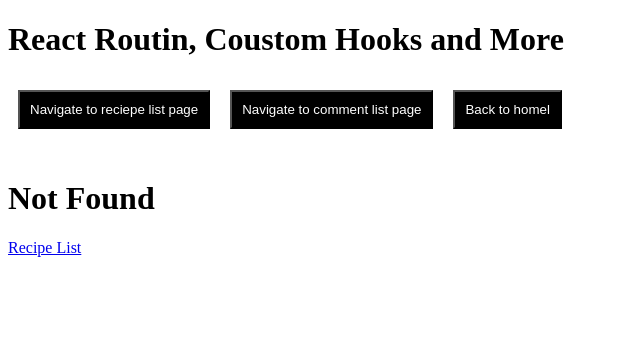
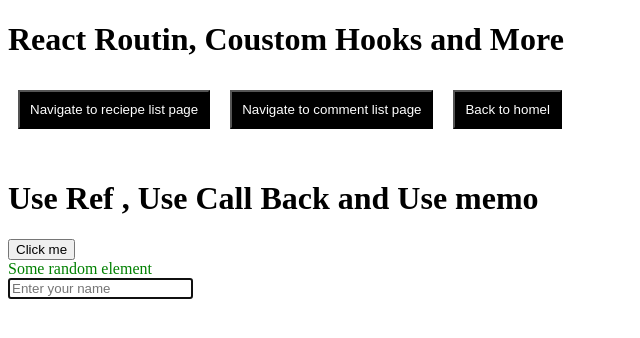
Before and after one commit to TheDarkLady/react_route, a React (Vite) app: page /hooks in a window 1280 px wide. Before the commit this address had no page. Shown: the top 338 px of the page, without its empty margins (0-640 px from the left). Built offline with nearby package versions, Linux system fonts and the light colour scheme.

Commit message:
useRef()

```diff
--- a/src/App.jsx
+++ b/src/App.jsx
@@ -8,6 +8,7 @@ import { Link } from "react-router-dom";
 import NotFound from "./pages/NotFound.jsx";
 import Layout from "./pages/Layout.jsx";
 import ReactHookForm from "./pages/ReactHookForm.jsx";
+import Hooks from "./pages/hooks.jsx";
 function App() {
   const navigate = useNavigate();
   return (
@@ -69,6 +70,7 @@ function App() {
         </Route>
         <Route path="*" element={<NotFound />} />
         <Route path="/reacthookform" element={<ReactHookForm />} />
+        <Route path="/hooks" element={<Hooks />} />
       </Routes>
 
     </>
--- /dev/null
+++ b/src/pages/Hooks.jsx
@@ -0,0 +1,32 @@
+import React, { useEffect } from 'react'
+import { useRef } from 'react'
+export default function Hooks() {
+    const currentValue = React.useRef(0)
+    const divElementRef = useRef()
+    const inputElementRef = useRef()
+    function handkeClick(){
+        currentValue.current++
+        console.log(currentValue.current)
+
+    }
+    useEffect(() => {
+        const getDivRefference = divElementRef.current
+        getDivRefference.style.color = "red"
+        setTimeout(() => {
+            getDivRefference.style.color = "green"
+        },2000)
+        const getInputRefference = inputElementRef.current
+        getInputRefference.focus()
+        console.log(getDivRefference)
+    },[])
+  return (
+    <>
+      <h1>Use Ref , Use Call Back and Use memo</h1>
+      <button onClick={handkeClick}>Click me</button>
+      <div ref={divElementRef}>
+        Some random element
+      </div>
+      <input ref={inputElementRef} type="text" name='name' placeholder='Enter your name' />
+    </>
+  )
+}
```
